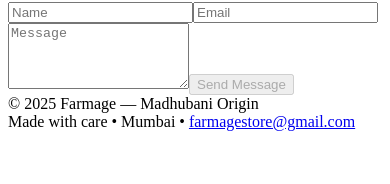
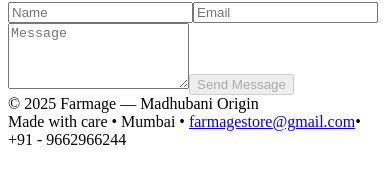
Before and after one commit to Saurabhk1975/farmage, a React (Vite) app: page /contact in a window 390 px wide. Shown: the part 198-382 px from the top of the page. Built offline with nearby package versions, Linux system fonts and the light colour scheme; the HTML template or start-up script is replaced by a standard one.

Commit message:
Include phone number in footer component
Added phone number contact to footer.

```diff
--- a/src/components/Footer.jsx
+++ b/src/components/Footer.jsx
@@ -3,7 +3,8 @@ export default function Footer(){
     <footer className="mt-auto bg-white/60 border-t">
       <div className="container mx-auto px-4 md:px-6 py-6 flex flex-col md:flex-row justify-between items-center text-sm text-brown gap-2">
         <div>© {new Date().getFullYear()} Farmage — Madhubani Origin</div>
-        <div>Made with care • Mumbai • <a href="mailto:farmagestore@gmail.com" className="underline">farmagestore@gmail.com</a></div>
+        <div>Made with care • Mumbai • <a href="mailto:farmagestore@gmail.com" className="underline">farmagestore@gmail.com</a>• <a className="underline">+91 - 9662966244</a>
+        </div>
       </div>
     </footer>
   )
```
